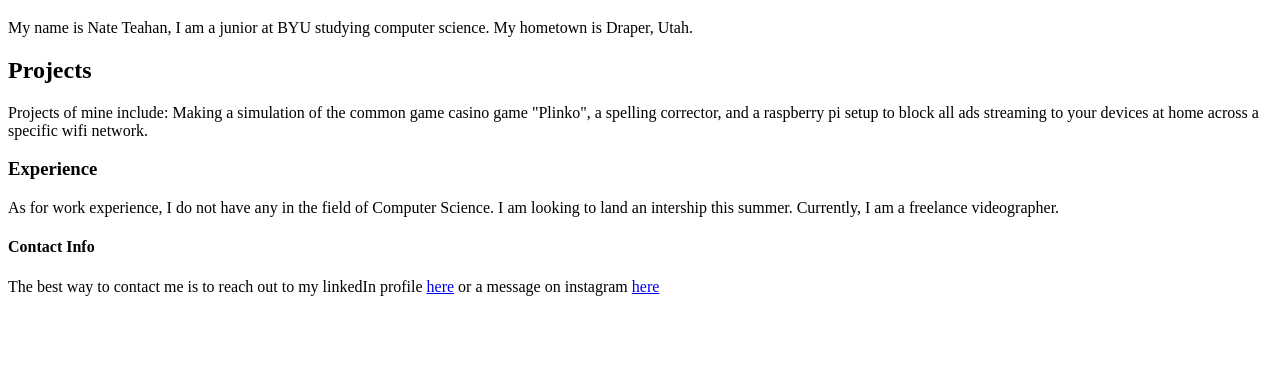
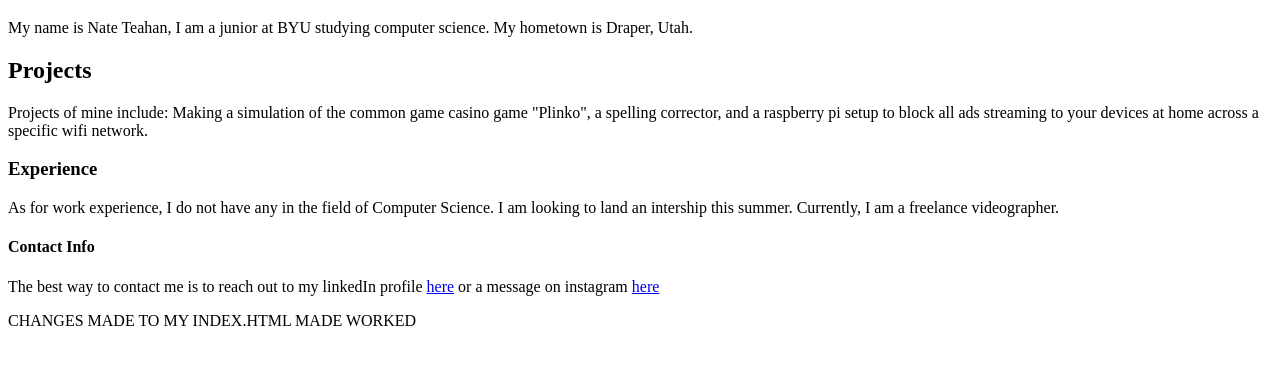
Before and after one commit to nateteahan/cs260HTML, a plain HTML site: page index.html in a window 1280 px wide. Shown: the part 61-426 px from the top of the page. Drawn offline with Linux system fonts and the light colour scheme.

Commit message:
First commit

```diff
--- a/index.html
+++ b/index.html
@@ -13,5 +13,6 @@ Projects of mine include: Making a simulation of the common game casino game "Pl
 <p>As for work experience, I do not have any in the field of Computer Science. I am looking to land an intership this summer. Currently, I am a freelance videographer.</p>
 <h4>Contact Info</h4>
 The best way to contact me is to reach out to my linkedIn profile <a href="https://www.linkedin.com/in/nate-teahan-1b308314a/">here</a> or a message on instagram <a href="https://www.instagram.com/natethewizrad/?hl=en">here</a>
+<p>CHANGES MADE TO MY INDEX.HTML MADE WORKED<p/>
 </body>
 </html>
```
